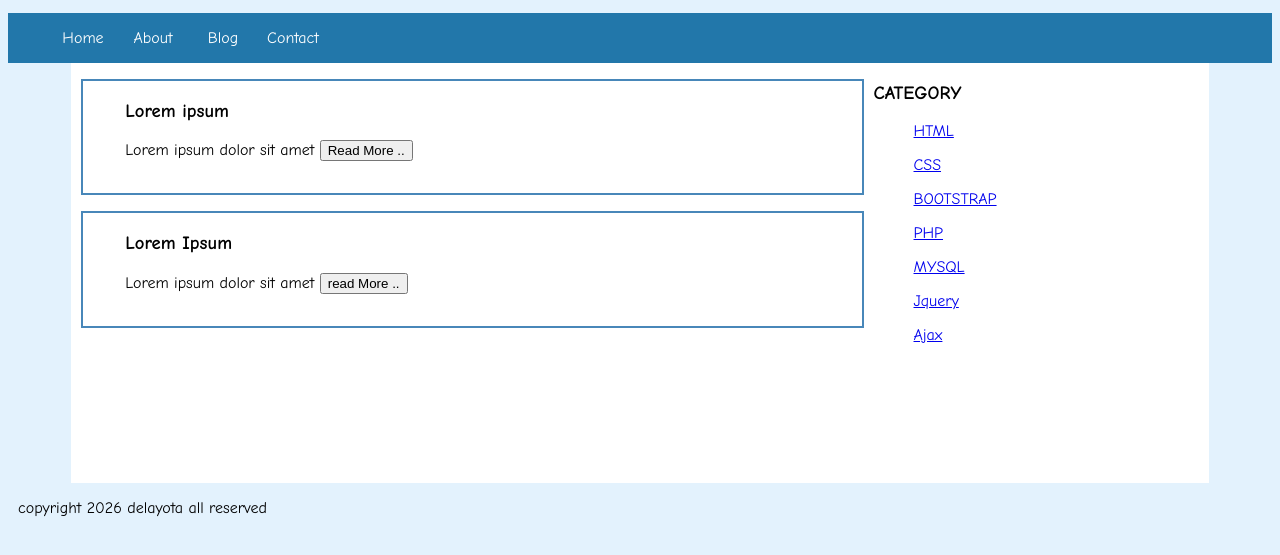
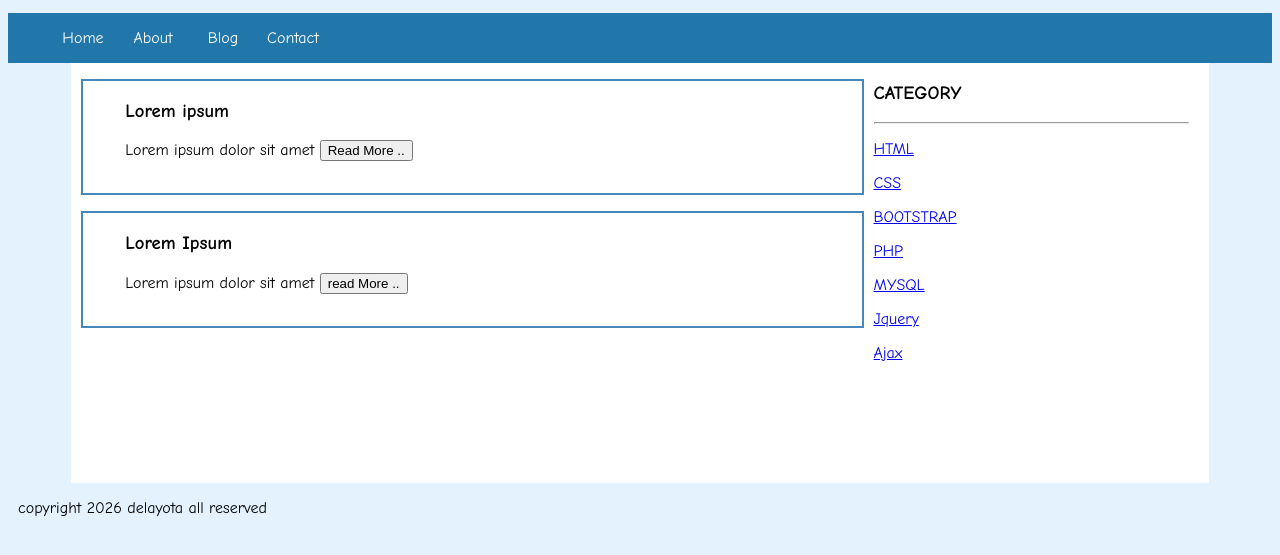
Before and after one commit to jehonathanH/JenLot, a plain HTML site: page index.html in a window 1280 px wide. Shown: the part 143-698 px from the top of the page. Drawn offline with Linux system fonts and the light colour scheme.

Commit message:
Update index.html

```diff
--- a/index.html
+++ b/index.html
@@ -47,7 +47,7 @@
 <div class="kanan">
   <div class="jarak">
 	<h3>CATEGORY</h3>
-	<ul>
+	<hr/>
 		<p><a href="#" >HTML</a></p>
 		<p><a href="#" >CSS</a></p>
 		<p><a href="#" >BOOTSTRAP</a></p>
```
